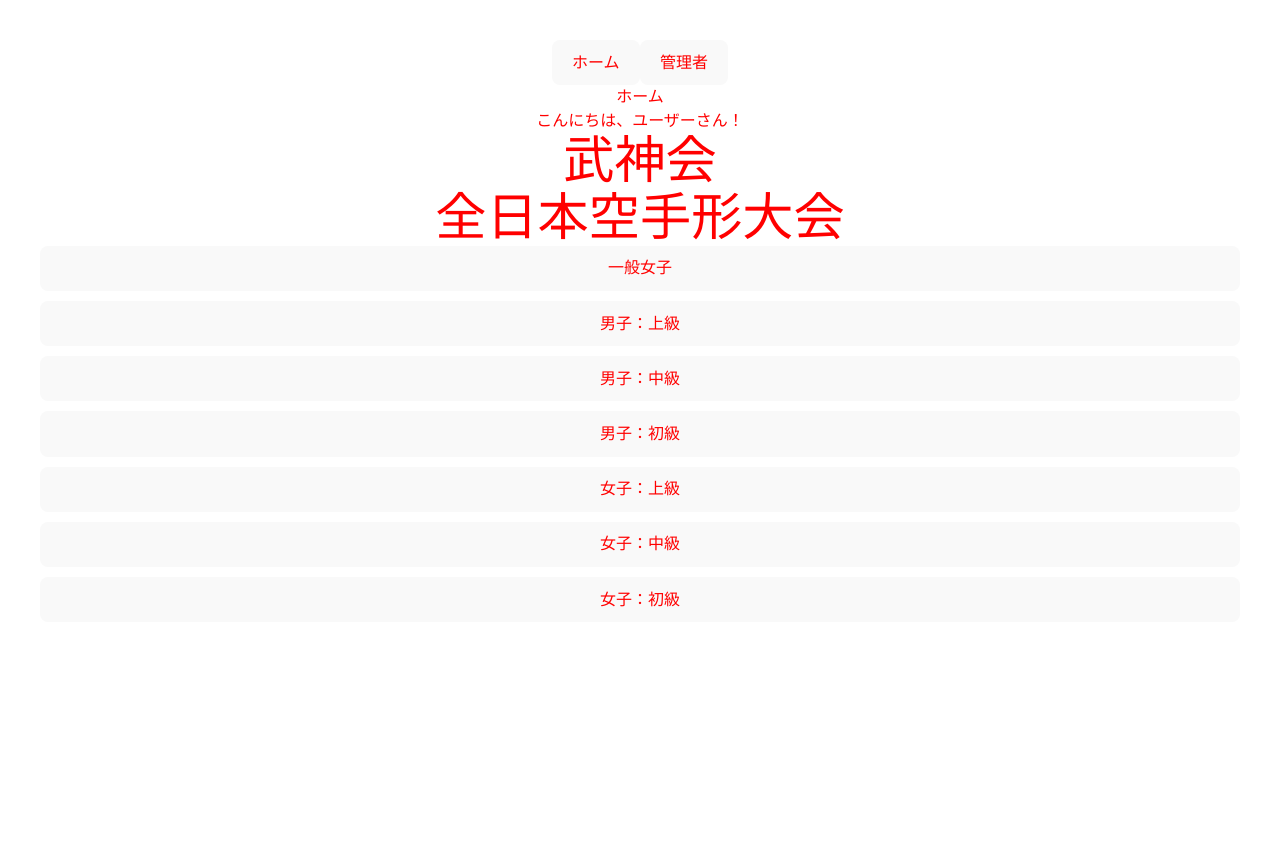
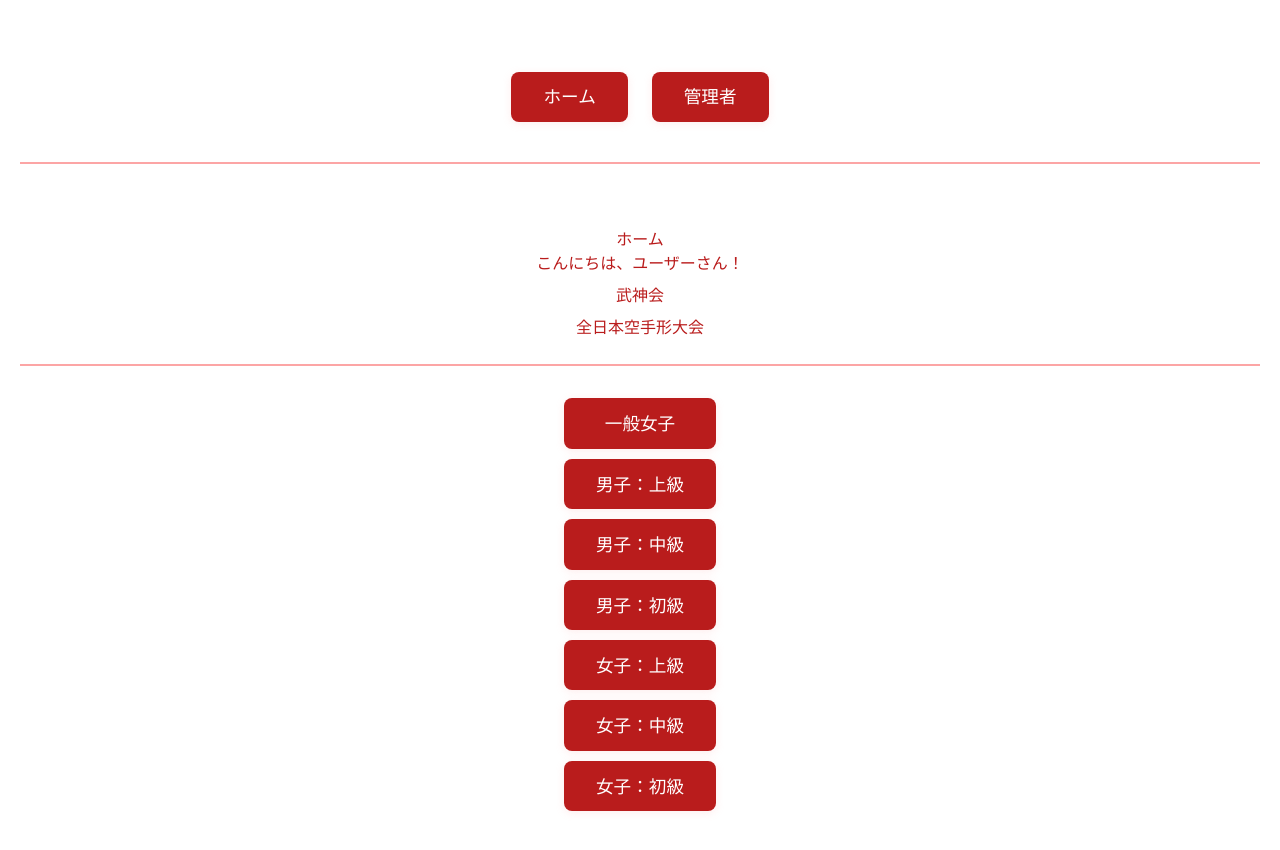
Before and after one commit to yuasakoki/Bushin, a Vue app: page / in a window 1280 px wide. Shown: the top 850 px of the page. Before the commit the page ends 800 px from the top, so only its background shows below. Built offline with nearby package versions, Linux system fonts and the light colour scheme.

Commit message:
レイアウトの統一

```diff
--- a/src/style.css
+++ b/src/style.css
@@ -2,60 +2,104 @@
 @tailwind components;
 @tailwind utilities;
 
+@import url('https://fonts.googleapis.com/css2?family=Sawarabi+Mincho&display=swap');
+
 :root {
-  font-family: system-ui, Avenir, Helvetica, Arial, sans-serif;
+  font-family: 'Sawarabi Mincho', system-ui, Avenir, Helvetica, Arial, sans-serif;
   line-height: 1.5;
   font-weight: 400;
-
-  color-scheme: light dark;
-  color: rgba(255, 255, 255, 0.87);
-  background-color: #242424;
-
+  color-scheme: light;
+  color: #b91c1c;
+  background-color: #fff;
   font-synthesis: none;
   text-rendering: optimizeLegibility;
   -webkit-font-smoothing: antialiased;
   -moz-osx-font-smoothing: grayscale;
 }
 
-a {
-  font-weight: 500;
-  color: #646cff;
-  text-decoration: inherit;
-}
-a:hover {
-  color: #535bf2;
+body {
+  margin: 0;
+  min-width: 320px;
+  min-height: 100vh;
+  background: #fff;
+  color: #b91c1c;
+  font-family: 'Sawarabi Mincho', system-ui, Avenir, Helvetica, Arial, sans-serif;
+  display: flex;
+  flex-direction: column;
+  align-items: center;
+  justify-content: flex-start;
 }
 
-body {
-  margin: 0;
-  /* display: flex; */
-  /* place-items: center; */
-  /* min-width: 320px; */
-  /* min-height: 100vh; */
+#app {
+  width: 100vw;
+  min-height: 100vh;
+  display: flex;
+  flex-direction: column;
+  align-items: center;
+  background: #fff;
+  color: #b91c1c;
+  padding: 0;
 }
 
-h1 {
-  font-size: 3.2em;
-  line-height: 1.1;
+header, .header {
+  width: 100%;
+  background: #fff;
+  color: #b91c1c;
+  padding: 2rem 0 1rem 0;
+  text-align: center;
+  border-bottom: 2px solid #fca5a5;
+  margin-bottom: 2rem;
+}
+
+.nav-buttons {
+  display: flex;
+  gap: 1.5rem;
+  justify-content: center;
+  align-items: center;
+  margin-bottom: 1.5rem;
 }
 
 button {
-  border-radius: 8px;
-  border: 1px solid transparent;
-  padding: 0.6em 1.2em;
-  font-size: 1em;
-  font-weight: 500;
-  font-family: inherit;
-  background-color: #1a1a1a;
+  background: #b91c1c;
+  color: #fff;
+  font-weight: bold;
+  border: none;
+  border-radius: 0.5rem;
+  padding: 0.75rem 2rem;
+  font-size: 1.1rem;
+  box-shadow: 0 2px 8px #fca5a533;
+  transition: background 0.2s, transform 0.2s;
   cursor: pointer;
-  transition: border-color 0.25s;
 }
 button:hover {
-  border-color: #646cff;
+  background: #991b1b;
+  transform: scale(1.05);
 }
-button:focus,
-button:focus-visible {
-  outline: 4px auto -webkit-focus-ring-color;
+button:active {
+  background: #7f1d1d;
+  transform: scale(0.97);
+}
+
+input, select {
+  font-size: 1rem;
+  border-radius: 0.5rem;
+  border: 1px solid #fca5a5;
+  padding: 0.75rem 1rem;
+  margin-bottom: 1rem;
+  background: #fff;
+  color: #b91c1c;
+  width: 100%;
+  box-sizing: border-box;
+}
+
+label {
+  font-weight: bold;
+  color: #b91c1c;
+}
+
+h1, h2, h3 {
+  color: #b91c1c;
+  margin: 0.5em 0;
 }
 
 .home-button-list {
@@ -63,28 +107,9 @@ button:focus-visible {
   flex-direction: column;
   gap: 10px;
 }
+
 .card {
   padding: 2em;
-}
-
-#app {
-  max-width: 1280px;
-  margin: 0 auto;
-  padding: 2rem;
-  text-align: center;
-}
-
-@media (prefers-color-scheme: light) {
-  :root {
-    color: #213547;
-    background-color: #ffffff;
-  }
-  a:hover {
-    color: #747bff;
-  }
-  button {
-    background-color: #f9f9f9;
-  }
 }
 
 .container {
@@ -98,29 +123,38 @@ button:focus-visible {
   margin-bottom: 12px;
 }
 
-input, select {
-  /* width: 100%; */
-  padding: 6px;
-  box-sizing: border-box;
-}
-
 .table-wrapper {
   overflow-x: auto;
 }
 
 table {
   width: 100%;
+  background: #fff;
+  border-radius: 1rem;
+  overflow: hidden;
+  box-shadow: 0 2px 16px #fca5a533;
   border-collapse: collapse;
   min-width: 500px;
 }
 
 th, td {
-  border: 1px solid #ccc;
-  padding: 6px;
+  border: 1px solid #fca5a5;
+  padding: 1rem;
   text-align: center;
+  color: #b91c1c;
 }
 
-@import url('https://fonts.googleapis.com/css2?family=Sawarabi+Mincho&display=swap');
+thead {
+  background: #fca5a5;
+}
+
+tbody tr:nth-child(even) {
+  background: #fef2f2;
+}
+
+tbody tr:hover {
+  background: #fee2e2;
+}
 
 .font-sawarabi {
   font-family: 'Sawarabi Mincho', serif;
@@ -172,6 +206,12 @@ th, td {
   animation: fadeInUp 0.7s ease forwards;
 }
 
-* {
-  color: red;
+@media (max-width: 800px) {
+  #app, .min-h-screen {
+    padding: 0.5rem;
+  }
+  table, .max-w-6xl {
+    max-width: 100vw;
+    font-size: 0.95rem;
+  }
 }
```
